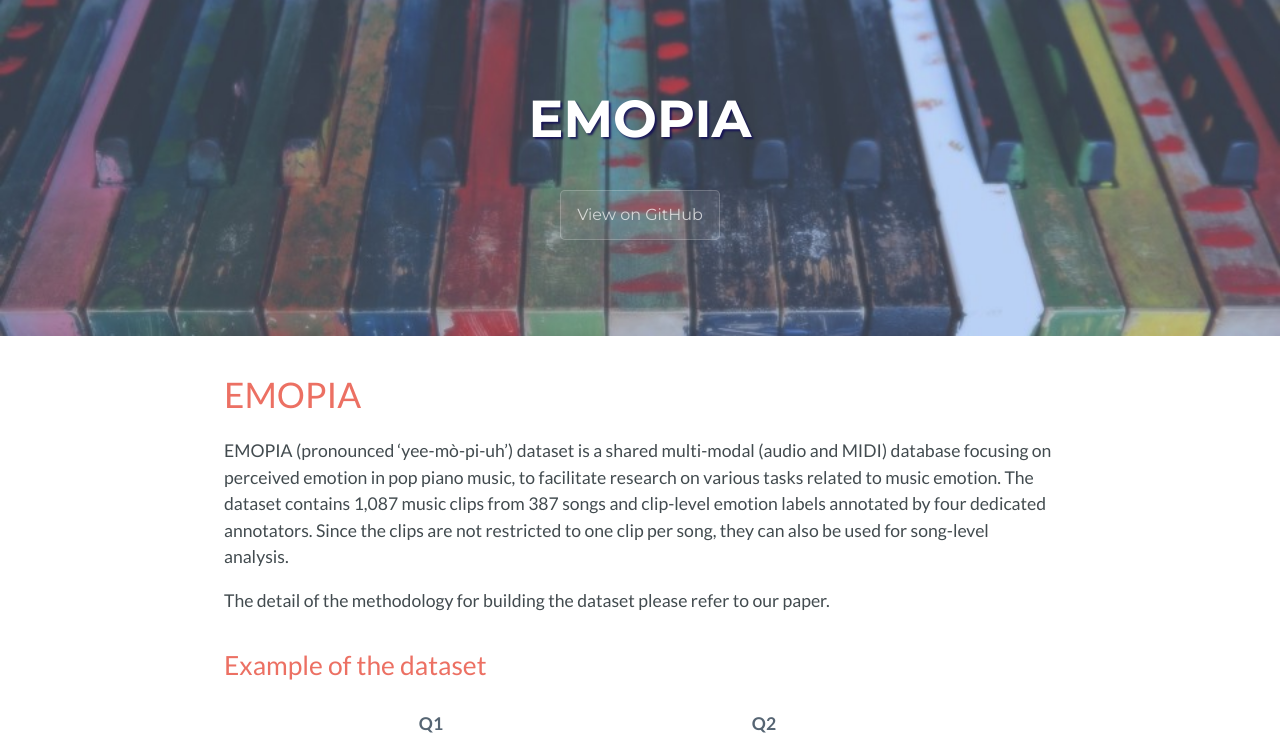
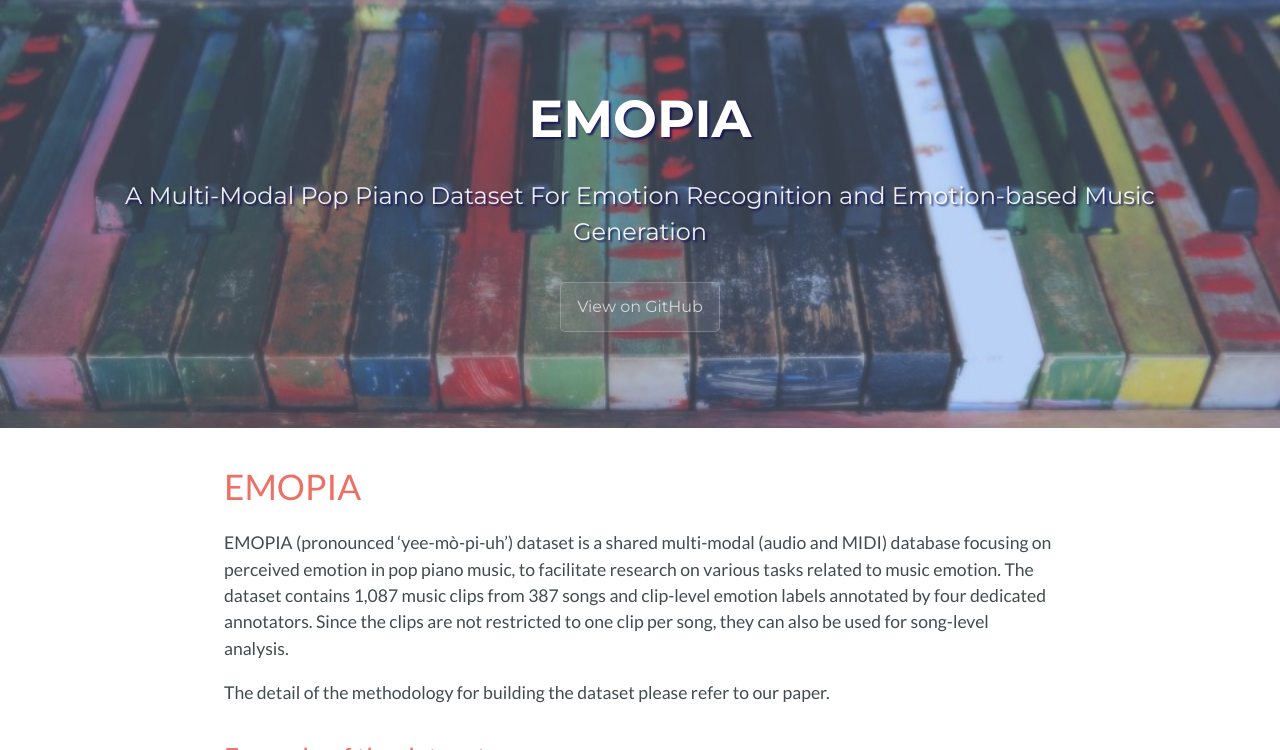
Before and after one commit to annahung31/EMOPIA, a Jekyll site: the page built from docs/index.md, in a window 1280 px wide and 900 px high, cut to the strip 0-750 px from the top of the window. Built offline with Jekyll 4.4.1, drawn with Linux system fonts in a browser that asks for light colours; our own code applies the rules of GitHub Pages for plain Markdown files; the repository's description, which GitHub fills in, is left out.

Commit message:
change back

```diff
--- a/docs/_config.yml
+++ b/docs/_config.yml
@@ -1 +1,4 @@
 theme: jekyll-theme-cayman
+
+title: EMOPIA
+description: A Multi-Modal Pop Piano Dataset For Emotion Recognition and Emotion-based Music Generation
```
